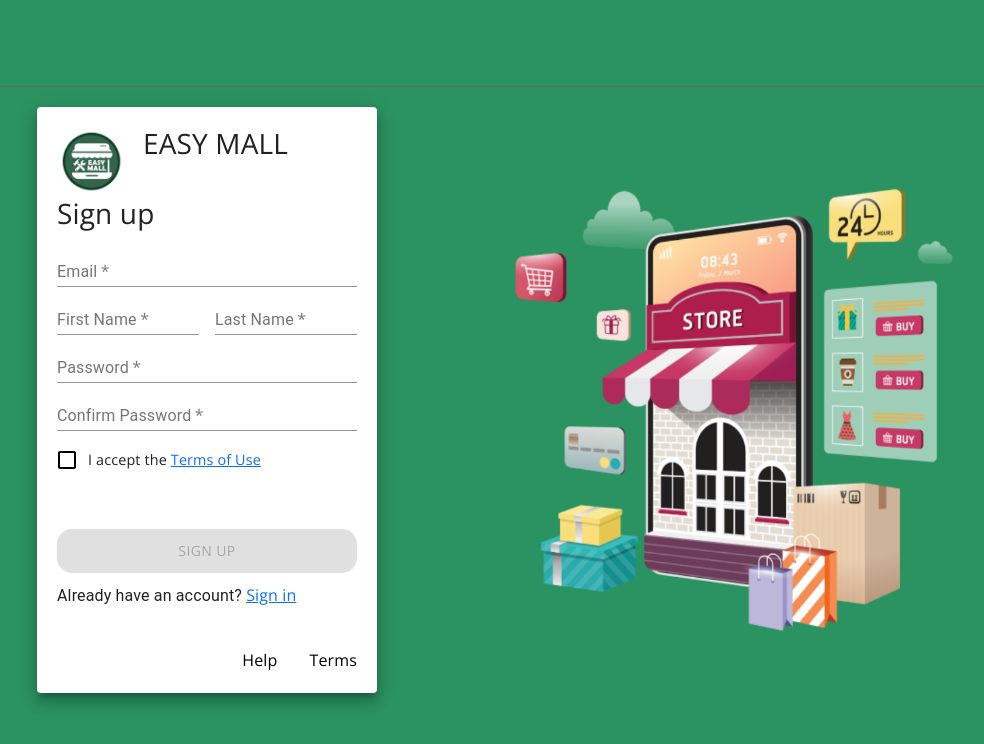
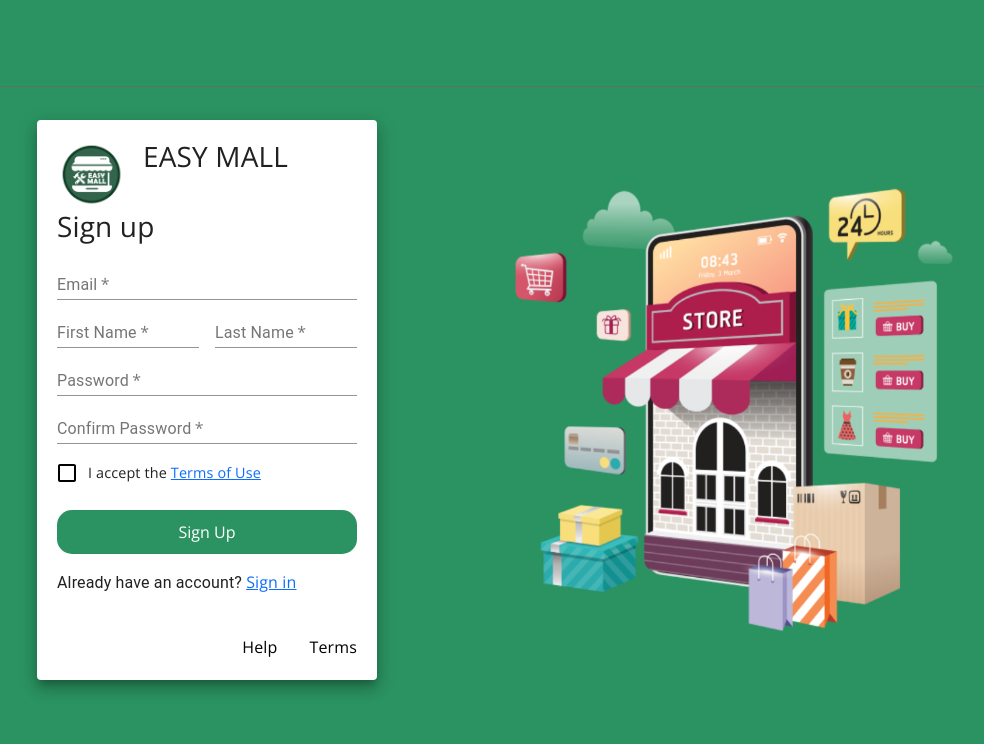
Before and after one commit to nhaatjminh/easy-mall, a React (Create React App) app: page /register in a window 1280 px wide. Shown: the top 744 px of the page, without its empty margins (193-1177 px from the left). Built offline with nearby package versions, Linux system fonts and the light colour scheme.

Commit message:
fix login layout button

```diff
--- a/src/component/Login/index.css
+++ b/src/component/Login/index.css
@@ -40,6 +40,19 @@
     color: black !important;
     border-radius: 15px !important;
 }
+.btnLogin {
+    margin: 2.5rem 0 0.6rem 0;
+    background-color: #2B9361;
+    width: 100%;
+    height: 2.75rem;
+    border-radius: 15px;
+    color: white;
+    border: none;
+}
+.btnLogin:hover {
+    background-color: '#2B9361';
+    opacity: 0.6;
+}
 .btnGoogle div {
     padding-top : 0.5rem !important;
     padding-bottom: 0px !important;
--- a/src/component/Login/index.js
+++ b/src/component/Login/index.js
@@ -1,6 +1,6 @@
-import React, {useState, useEffect} from "react";
+import React, { useState, useEffect } from "react";
 import { styled } from '@mui/material/styles';
-import {Avatar, Button, Grid, Paper, TextField, Typography} from '@material-ui/core';
+import { Avatar, Button, Grid, Paper, TextField, Typography } from '@material-ui/core';
 import Stack from '@mui/material/Stack';
 import './index.css';
 import { Link } from "react-router-dom";
@@ -10,18 +10,9 @@ import validator from 'validator';
 import logo from './Logo.png'
 import { useNavigate } from "react-router-dom";
 
-const SignInButton = styled(Button)({
-    margin: '2.5rem 0 0.6rem 0',
-    backgroundColor: '#2B9361',
-    width: '100%',
-    height: '2.75rem',
-    borderRadius: '15px',
-    color: 'white',
-    '&:hover': {
-        backgroundColor: '#2B9361',
-        opacity: 0.6
-    }
-});const Login = () => {
+
+
+const Login = () => {
 
     //=======================STATES===========================
     const [username, setUsername] = useState("");
@@ -65,7 +56,7 @@ const SignInButton = styled(Button)({
     }
 
     let navigate = useNavigate();
-    const routeChange = (newPath) =>{
+    const routeChange = (newPath) => {
         navigate(newPath);
     }
     const login = () => {
@@ -97,8 +88,7 @@ const SignInButton = styled(Button)({
                 throw response.status;
             })
             .then(result => {
-                if (result.statusCode === 200)
-                {
+                if (result.statusCode === 200) {
                     console.log(result.message)
                     localStorage.setItem("token", result.data.token);
                     localStorage.setItem("userId", result.data.user._id);
@@ -186,7 +176,7 @@ const SignInButton = styled(Button)({
     }
     const onLogoutSuccess = () => {
         setIsLogin(false);
-        window.location.pathname ='/';
+        window.location.pathname = '/';
         window.location.reload();
         localStorage.clear();
     }
@@ -195,7 +185,7 @@ const SignInButton = styled(Button)({
         <div className="bgImg">
             <div className="page-content">
                 <Grid>
-                <Paper elevation={10} style ={paperStyle}>
+                    <Paper elevation={10} style={paperStyle}>
                         <Stack direction="row" spacing={2}>
                             <Avatar
                                 src={logo}
@@ -210,16 +200,16 @@ const SignInButton = styled(Button)({
                         <TextField name='email' style={{ margin: '0.5rem 0' }} label='Email' placeholder='Enter email' fullWidth required onChange={handleOnchangeUsername} />
                         <Typography style={errorStyle}>{error.email}</Typography>
 
-                    <TextField name='password' label='Password' placeholder='Enter password' type='password' fullWidth required onChange={handleOnchangePassword}/>
+                        <TextField name='password' label='Password' placeholder='Enter password' type='password' fullWidth required onChange={handleOnchangePassword} />
                         <Typography style={errorStyle}>{error.password}</Typography>
 
-                    <SignInButton type='button' variant='contained' onClick={login}>Sign In</SignInButton>
+                        <button className="btnLogin" type='button' variant='contained' onClick={login}>Sign In</button>
                         <FacebookLogin
                             appId="842222179779996"
                             fields="name,picture,email"
-                        autoLoad = {false}
+                            autoLoad={false}
                             cssClass="btnFacebook"
-                        textButton = "Sign In with Facebook"
+                            textButton="Sign In with Facebook"
                             icon="fa-facebook"
                             callback={responseFacebook} />
                         <br></br>
--- a/src/component/NavBar/index.js
+++ b/src/component/NavBar/index.js
@@ -1,5 +1,5 @@
 import React from "react";
-import {Avatar, Typography} from '@material-ui/core';
+import { Avatar, Typography } from '@material-ui/core';
 import { Dropdown } from 'react-bootstrap';
 import Stack from '@mui/material/Stack';
 import './index.css';
@@ -9,14 +9,14 @@ import 'bootstrap/dist/css/bootstrap.min.css';
 import { useNavigate } from "react-router-dom";
 const NavBar = () => {
     let navigate = useNavigate();
-    const routeChange = (newPath) =>{
+    const routeChange = (newPath) => {
         navigate(newPath);
     }
     return (
         <>
             <div className="row logo desktop">
                 <div className=" col-md-3 col-lg-3 col-xl-3">
-                        <Stack direction="row" spacing={2 } >
+                    <Stack direction="row" spacing={2} >
                         <Avatar
                             src={process.env.PUBLIC_URL + '/img/Logo.png'}
                             style={{ height: '4.25rem', width: '4.25rem' }}
@@ -28,7 +28,9 @@ const NavBar = () => {
                     <Stack direction="row" spacing={5} className="navigation-menu ">
                         <Link to={'#'} className="text-nav"> Giá cước</Link>
                         <Link to={'#'} className="text-nav"> Tìm hiểu</Link>
-                            <button className="btn btn-success btn-login" onClick={() => routeChange("/login")}> <p className="text-btn-login"> Đăng nhập </p></button>
+                        <Link to={'/login'}>
+                            <button className="btn btn-success btn-login"> <p className="text-btn-login"> Đăng nhập </p></button>
+                        </Link>
                     </Stack>
                 </div>
 
--- a/src/component/Register/index.css
+++ b/src/component/Register/index.css
@@ -22,6 +22,20 @@
     color: white;
 }
 
+.btnRegister {
+    margin: 0.5rem 0 1rem 0;
+    background-color: #2B9361;
+    width: 100%;
+    height: 2.75rem;
+    border-radius: 15px;
+    color: white;
+    border: none;
+}
+.btnLogin:hover {
+    background-color: '#2B9361';
+    opacity: 0.6;
+}
+
 .label-check-terms{
     margin-top: 0.5rem;
 }
--- a/src/component/Register/index.js
+++ b/src/component/Register/index.js
@@ -6,19 +6,6 @@ import './index.css';
 import { Link } from "react-router-dom";
 import validator from 'validator';
 import logo from '../Login/Logo.png'
-
-const SignUpButton = styled(Button)({
-    margin: '2.5rem 0 0.6rem 0',
-    backgroundColor: '#2B9361',
-    width: '100%',
-    height: '2.75rem',
-    borderRadius: '15px',
-    color: 'white',
-    '&:hover': {
-        backgroundColor: '#2B9361',
-        opacity: 0.6
-    }
-});
 
 const Register = () => {
 
@@ -161,13 +148,13 @@ const Register = () => {
                             </div>
                             }
                     />
-                    <SignUpButton type='button'
+                    <button className="btnRegister"
+                            type='button'
                             onClick={register}
                             variant='contained'
-                            disabled={!checked}
-                            fullWidth>
+                            disabled={!checked}>
                         Sign Up
-                    </SignUpButton>
+                    </button>
                     <Typography>
                         Already have an account? <Link to={'/login'}>Sign in</Link>
                     </Typography>
```
Lines whose indentation alone changed are shown as unchanged.
